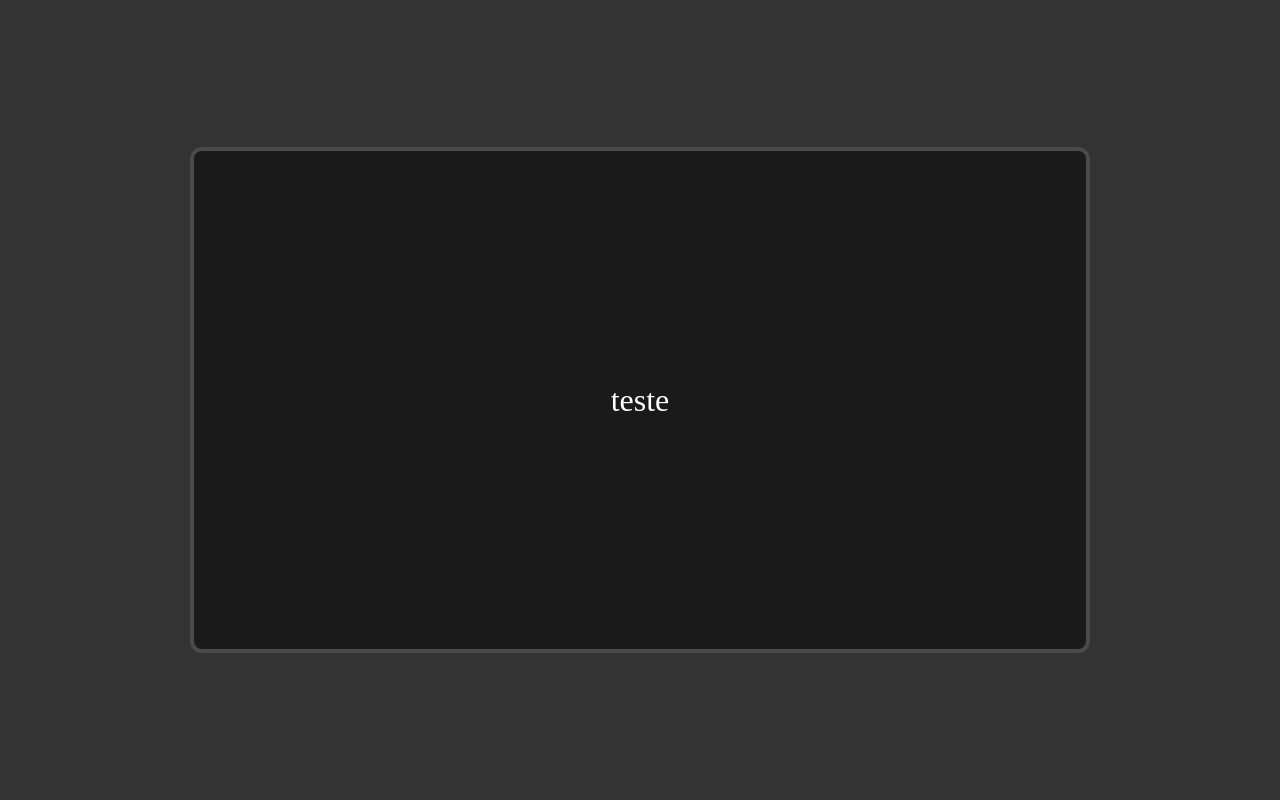
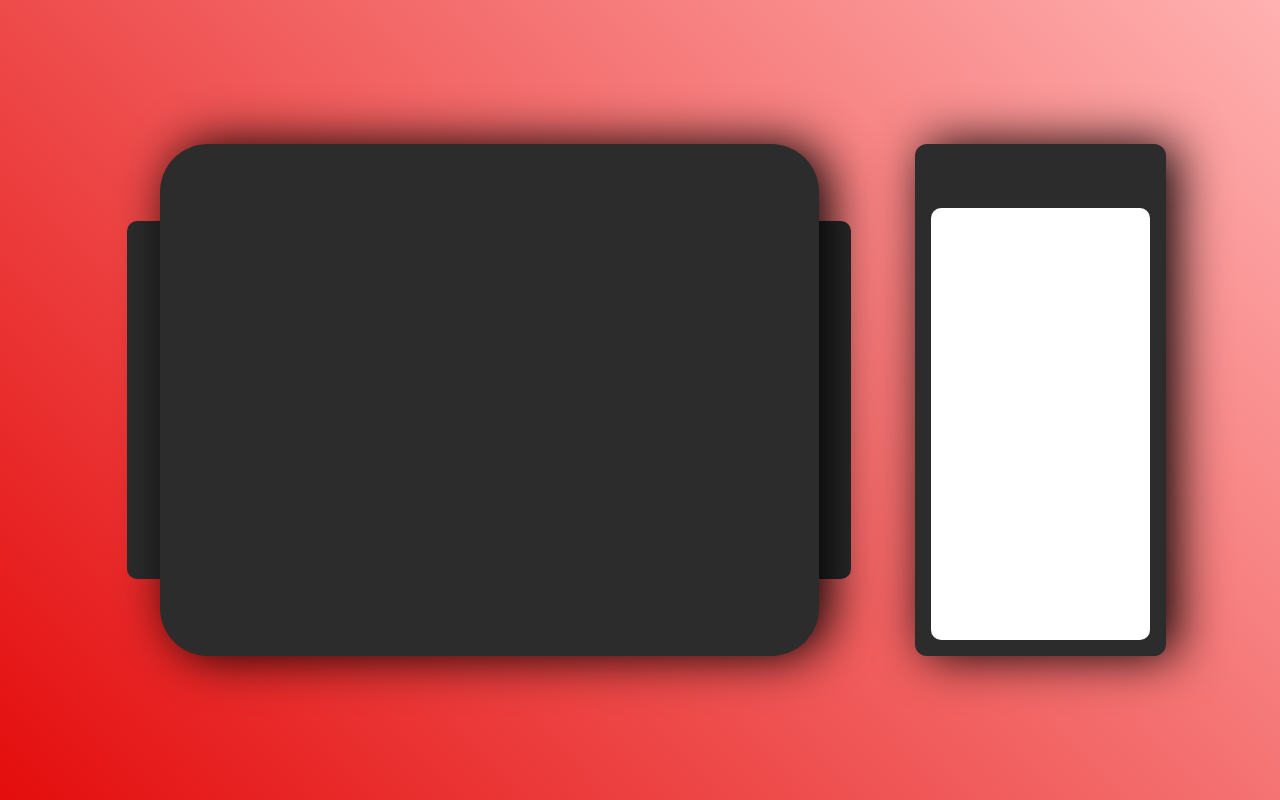
Before and after one commit to higorac/pokemon-battle-simulator, a React (Vite) app: page / in a window 1280 px wide. Built offline with nearby package versions, Linux system fonts and the light colour scheme.

Commit message:
feat(ui): adiciona layout base da interface do jogo

```diff
--- a/src/App.module.css
+++ b/src/App.module.css
@@ -3,6 +3,24 @@
   justify-content: center;
   align-items: center;
   min-height: 100vh;
-  padding: 2rem; /* Um respiro nas bordas */
-  background-color: #333; /* Um fundo para a página inteira */
+  padding: 4rem; /* Um respiro nas bordas */
+  background: linear-gradient(-134deg,  #FFB1B1, #E40D0D);
 }
+
+.gameInterface {
+  width: 100%;
+  max-height: 80vh;
+  max-width: 1600px; /* Largura máxima da tela de batalha */
+  aspect-ratio: 16 / 9; /* Proporção de tela, como uma TV (ajuste se necessário) */
+  /* background-color: #1a1a1a21;
+  border: 4px solid #4a4a4a;  */
+  border-radius: 12px; /* Bordas levemente arredondadas */
+
+  /* IMPORTANTE: Isso permite posicionar elementos (sprites, HP bars) dentro dela depois */
+  position: relative;
+
+  /* Apenas para centralizar o texto de exemplo */
+  display: flex;
+  justify-content: center;
+  align-items: center;
+}
--- a/src/App.tsx
+++ b/src/App.tsx
@@ -1,6 +1,7 @@
 import { useState } from 'react'
 import './App.module.css'
 import BattleScreen from './components/BattleScreen/BattleScreen'
+import BattleLog from './components/BattleLog/BattleLog'
 import style from './App.module.css'
 
 function App() {
@@ -9,7 +10,10 @@ function App() {
   return (
     <>
       <main className={style.mainContainer}>
-        <BattleScreen></BattleScreen>
+        <div className={style.gameInterface}>
+          <BattleScreen></BattleScreen>
+          <BattleLog></BattleLog>
+        </div>
       </main>
     </>
   )
--- /dev/null
+++ b/src/components/BattleLog/BattleLog.module.css
@@ -0,0 +1,21 @@
+.battleLog {
+  display: flex;
+  justify-content: center;
+  align-items: end;
+  width: 50px;
+  height: 80%;
+  margin-right: 50px;
+  background-color: #2C2C2C;
+  flex: 1;
+  border-radius: 12px;
+  box-shadow: 10px 0 50px;
+  padding: 1rem;
+  box-sizing: border-box;
+}
+
+.chat {
+  border-radius: 10px;
+  width: 100%;
+  height: 90%;
+  background-color: white;
+}
--- /dev/null
+++ b/src/components/BattleLog/BattleLog.tsx
@@ -0,0 +1,11 @@
+import styles from './BattleLog.module.css'
+
+const BattleLog = () => {
+    return (
+        <section className={styles.battleLog}>
+            <div className={styles.chat}></div>
+        </section>
+    );
+};
+
+export default BattleLog;
--- a/src/components/BattleScreen/BattleScreen.module.css
+++ b/src/components/BattleScreen/BattleScreen.module.css
@@ -1,19 +1,30 @@
+.wrapper {
+  position: relative; /* cria contexto para os filhos absolutos */
+  display: flex;
+  justify-content: center;
+  align-items: center;
+  flex: 3;
+  width: 1450px;
+  max-width: 1450px;
+  margin-left: 6rem;
+  margin-right: 6rem;
+  height: 80%;
+}
+
 .battleScreen {
+  z-index: 1;
   width: 100%;
-  max-width: 900px; /* Largura máxima da tela de batalha */
-  aspect-ratio: 16 / 9; /* Proporção de tela, como uma TV (ajuste se necessário) */
+  height: 100%;
+  background-color: #2C2C2C;
+  border-radius: 3rem;
+  box-shadow: 10px 0 50px;
+}
 
-  background-color: #1a1a1a; /* Um fundo escuro, quase preto */
-  border: 4px solid #4a4a4a; /* Borda cinza escura */
-  border-radius: 12px; /* Bordas levemente arredondadas */
-
-  /* IMPORTANTE: Isso permite posicionar elementos (sprites, HP bars) dentro dela depois */
-  position: relative;
-
-  /* Apenas para centralizar o texto de exemplo */
-  display: flex;
-  align-items: center;
-  justify-content: center;
-  color: white;
-  font-size: 2rem;
+.decorativeBand {
+  position: absolute;
+  z-index: 0;
+  width: 110%;
+  height: 70%;
+  background-color: #2C2C2C;
+  border-radius: 10px;
 }
--- a/src/components/BattleScreen/BattleScreen.tsx
+++ b/src/components/BattleScreen/BattleScreen.tsx
@@ -2,8 +2,9 @@ import styles from './BattleScreen.module.css'
 
 const BattleScreen = () => {
     return (
-        <div className={styles.battleScreen}>
-            <p>teste</p>
+        <div className={styles.wrapper}>
+            <div className={styles.battleScreen}></div>
+            <div className={styles.decorativeBand}/>
         </div>
     );
 };
```
Also changed, not shown: src/components/BattleLog.tsx (deleted).
